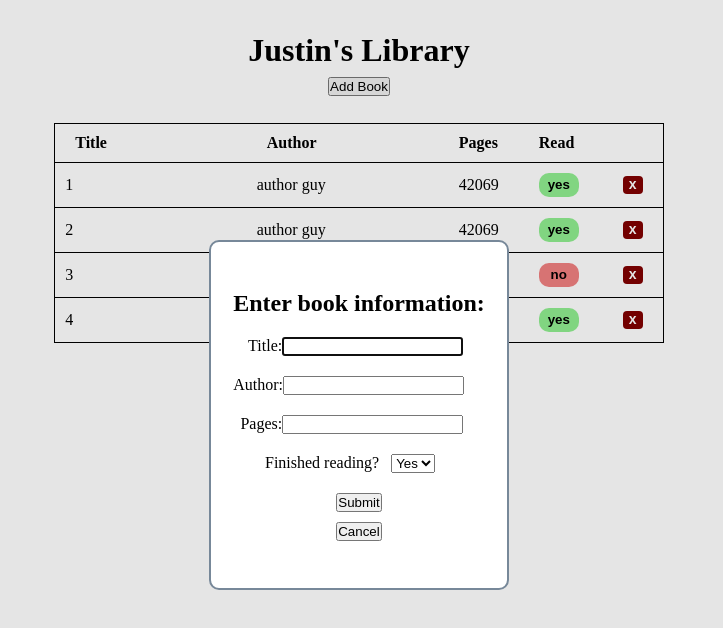
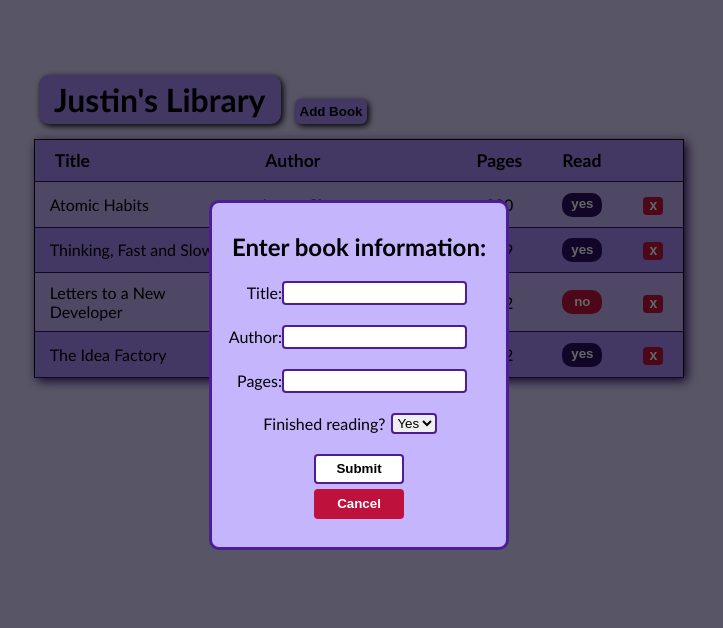
Before and after one commit to JuicetenG/library, a plain HTML site: page index.html in a window 1280 px wide. Both pictures are taken after a click on the button "Add Book". Shown: the whole page, without its empty margins (281-1004 px from the left). Drawn offline with Linux system fonts and the light colour scheme.

Commit message:
finalize styling and change test books before doing a onceover of code to check for errors and redundancies

```diff
--- a/index.html
+++ b/index.html
@@ -8,8 +8,10 @@
   <title>Library</title>
 </head>
 <body>
-  <h1>Justin's Library</h1>
-  <button id="addButton">Add Book</button>
+  <header>
+    <h1>Justin's Library</h1>
+    <button id="addButton">Add Book</button>
+  </header>
   <div class="book-container">
     <table id="table">
     </table>
--- a/library.css
+++ b/library.css
@@ -4,34 +4,61 @@
   box-sizing: border-box;
 }
 
-h1 {
-  padding-top: 1em;
-  padding-bottom: .25em;
-  text-align: center;
-}
-
 body {
   display: flex;
   flex-direction: column;
   align-items: center;
+  background-color: #ddd6fe;
+  font-family:'Gill Sans', 'Gill Sans MT', Calibri, 'Trebuchet MS', sans-serif
 }
 
 .book-container {
   margin-bottom: 2em;
 }
 
+header {
+  display: flex;
+  align-items: center;
+  width: 640px;
+  margin-top: 75px;
+  margin-bottom: 15px;
+}
+
+h1 {
+  text-align: center;
+  background-color: #a78bfa;
+  padding: 5px 15px;
+  border-radius: 10px;
+  box-shadow: 2px 2px 6px;
+  margin-right: 14px;
+}
+
 #addButton {
-  display: block;
-  margin: auto;
-  margin-bottom: 2em;
+  height: 25px;
+  cursor: pointer;
+  padding-left: 5px;
+  padding-right: 5px;
+  font-weight: bold;
+  background-color: #a78bfa;
+  border: none;
+  border-radius: 6px;
+  box-shadow: 2px 2px 6px;
+  align-self: flex-end;
+}
+
+#addButton:active {
+  transform: translateY(3px);
+  box-shadow: 0px 0px;
 }
 
 th {
   text-align: start;
+  font-size: 1.1rem;
 }
 
 table, td, th {
-  border: 1px solid black;
+  border: none;
+  border-bottom: 1px solid #2e1065;
 }
 
 td, th {
@@ -42,6 +69,17 @@ td, th {
 
 table {
   border-collapse: collapse;
+  box-shadow: 3px 3px 10px #2e1065;
+  border: 1px solid black;
+}
+
+tr:nth-child(even) {
+  background-color: #c4b5fd;
+
+}
+
+tr:nth-child(odd) {
+  background-color: #a78bfa;
 }
 
 .title-column, .author-column {
@@ -61,22 +99,23 @@ table {
 }
 
 #delete {
-  width: 20px;
-  background-color: maroon;
+  background-color: #be123c;
   border: none;
   border-radius: 4px;
   height: 18px;
+  width: 20px;
   font-size: 14px;
   font-weight: bold;
   padding-bottom: 2px;
   color:white;
-  margin-left: 4px;
+  margin-left: 1px;
   cursor: pointer;
 }
 
 .read-status {
   width: 40px;
   height: 24px;
+  padding-bottom: 2px;
   border-radius: 10px;
   border: none;
   cursor: pointer;
@@ -84,15 +123,17 @@ table {
 }
 
 .read-status-yes {
-  background-color: lightgreen;
+  background-color: #2e1065;
+  color: white;
 }
 
 .read-status-no {
-  background-color: lightcoral;
+  background-color: #be123c;
+  color: white;
 }
 
 td:nth-of-type(1), td:nth-of-type(2) {
-  padding-left: 10px;
+  padding-left: 15px;
   max-width: 12em;
   word-wrap: break-word;
 }
@@ -101,18 +142,24 @@ td:nth-of-type(3), td:nth-of-type(4) {
   text-align: center;
 }
 
-/* dialog[open] {
+dialog[open] {
   display: flex;
-} */
+}
+
+::backdrop {
+  background-color: black;
+  opacity: .6;
+}
 
 #formModal {
-  display: flex;
   margin: auto;
-  margin-top: 30vh;
+  margin-top: 200px;
   height: 350px;
   width: 300px;
-  border: 2px lightslategray solid;
+  border: none;
+  border: 3px solid #4c1d95;
   border-radius: 10px;
+  background-color: #c4b5fd;
 }
 
 .form-container {
@@ -123,7 +170,8 @@ td:nth-of-type(3), td:nth-of-type(4) {
 .form-item {
   display: flex;
   justify-content: space-between;
-  width: 230px;
+  align-items: center;
+  width: 235px;
   margin: 20px 0px;
 }
 
@@ -133,9 +181,23 @@ label {
   justify-content: flex-end;
 }
 
+input {
+  height: 24px;
+  border: 2px solid #4c1d95;
+  border-radius: 4px;
+  padding-left: 4px;
+  outline: none;
+}
+
+select {
+  border: 2px solid #4c1d95;
+  border-radius: 4px;
+  outline: none;
+}
+
 .book-read-label {
   width: 130px;
-  padding-right: 12px;
+  padding-right: 6px;
 }
 
 #readDropDown {
@@ -148,20 +210,36 @@ label {
   align-items: center;
 }
 
-#submitButton {
-  margin-bottom: 10px;
+#submitButton, #closeButton {
+  width: 90px;
+  height: 30px;
+  border-radius: 4px;
+  font-weight: bold;
+  cursor: pointer;
 }
 
-#cancelButton {
+#submitButton:active, #closeButton:active {
+  transform: translateY(2px);
+}
 
+#submitButton {
+  margin-bottom: 5px;
+  background-color: white;
+  border: 2px solid #4c1d95;
+}
+
+#closeButton {
+  border: none;
+  color: white;
+  background-color: #be123c;
 }
 
 .invalid-input {
-  border: 2px solid red;
+  border: 2px solid #be123c;
   border-radius: 4px;
 }
 
 input:valid {
-  border: 2px solid green;
+  border: 2px solid #4c1d95;
   border-radius: 4px;
 }
--- a/library.js
+++ b/library.js
@@ -4,6 +4,11 @@ const books = [];
 const addButton = document.querySelector('#addButton');
 const submitButton = document.querySelector('#submitButton');
 const closeButton = document.querySelector('#closeButton');
+
+let bookTitleField = document.querySelector('#bookTitle');
+let authorField = document.querySelector('#bookAuthor');
+let pagesField = document.querySelector('#bookPages');
+let readField = document.querySelector('#bookRead');
 
 const modal = document.querySelector('#formModal');
 const form = document.querySelector('#bookForm');
@@ -132,10 +137,6 @@ function addHeaders() {
 
 function checkForm() {
   console.log(form.checkValidity());
-  let bookTitleField = document.querySelector('#bookTitle');
-  let authorField = document.querySelector('#bookAuthor');
-  let pagesField = document.querySelector('#bookPages');
-  let readField = document.querySelector('#bookRead');
 
   if(form.checkValidity() === true) {
     addBook(bookTitleField.value, authorField.value, pagesField.value, readField.value);
@@ -154,10 +155,10 @@ function checkForm() {
 }
 
 /////////////////////* test */////////////////////
-addBook('1', 'author guy', '42069', 'yes');
-addBook('2', 'author guy', '42069', 'yes');
-addBook('3', 'author guy', '42069', 'no');
-addBook('4', 'author guy', '42069', 'yes');
+addBook('Atomic Habits', 'James Clear', '320', 'yes');
+addBook('Thinking, Fast and Slow', 'Daniel Kahneman', '499', 'yes');
+addBook('Letters to a New Developer', 'Dan Moore', '232', 'no');
+addBook('The Idea Factory', 'Jon Gertner', '422', 'yes');
 /////////////////////* test */////////////////////
 
 addButton.addEventListener('click', () => {
@@ -170,6 +171,9 @@ submitButton.addEventListener('click', (e) => {
 });
 
 closeButton.addEventListener('click', () => {
+  bookTitleField.classList.remove('invalid-input');
+  authorField.classList.remove('invalid-input');
+  pagesField.classList.remove('invalid-input');
   modal.close();
   form.reset();
 });
```
